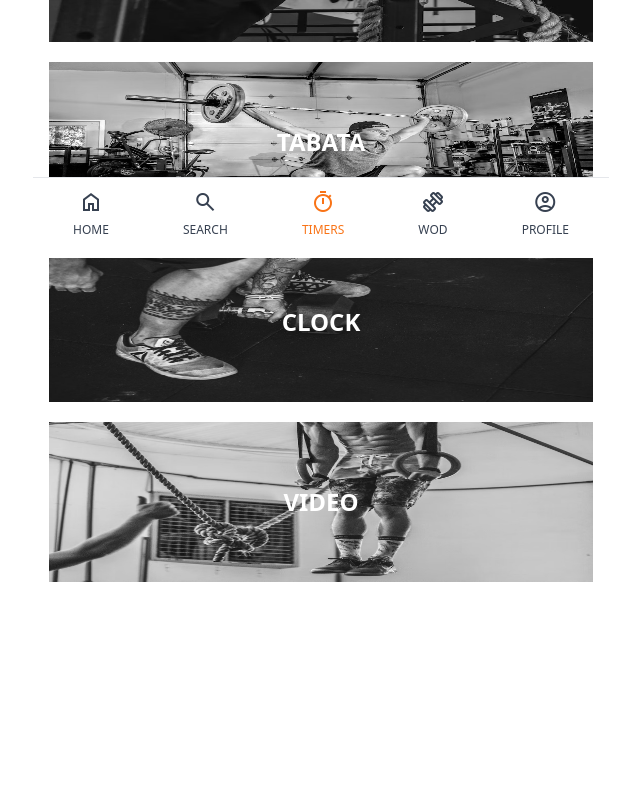
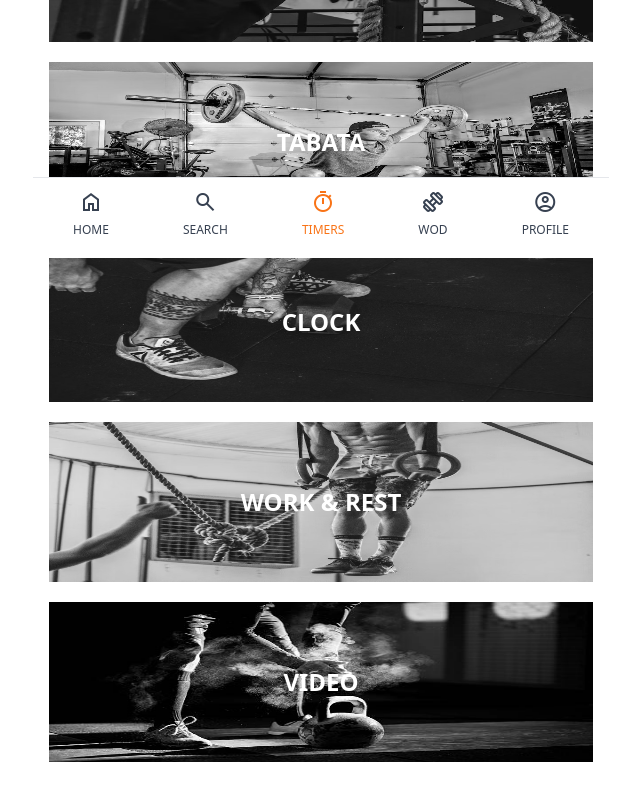
Before and after one commit to gksehfapd/crosspheed, a Next.js app: page /timers in a window 1280 px wide. Shown: the part 542-1342 px from the top of the page, without its empty margins (319-959 px from the left). Before the commit the page ends 1224 px from the top, so only its background shows below. Built offline with nearby package versions, Linux system fonts and the light colour scheme; what tailwindcss-animated would draw is missing.

Commit message:
feat: work & rest TimerBanner

```diff
--- a/pages/timers/index.tsx
+++ b/pages/timers/index.tsx
@@ -6,6 +6,7 @@ import crossfit03 from '@/public/crossfit03.jpg'
 import crossfit04 from '@/public/crossfit04.jpg'
 import crossfit05 from '@/public/crossfit05.jpg'
 import crossfit06 from '@/public/crossfit06.jpg'
+import crossfit07 from '@/public/crossfit07.jpg'
 //TODO: AWS사용해서 src로 바꾸기
 
 export default function Timers() {
@@ -17,7 +18,8 @@ export default function Timers() {
 				<TimerBanner title="EMOM" imageName={crossfit03} />
 				<TimerBanner title="TABATA" imageName={crossfit04} />
 				<TimerBanner title="CLOCK" imageName={crossfit05} />
-				<TimerBanner title="VIDEO" imageName={crossfit06} />
+				<TimerBanner title="WORK & REST" imageName={crossfit06} />
+				<TimerBanner title="VIDEO" imageName={crossfit07} />
 			</div>
 		</Layout>
 	)
```
Also changed, not shown: public/crossfit07.jpg (added).
